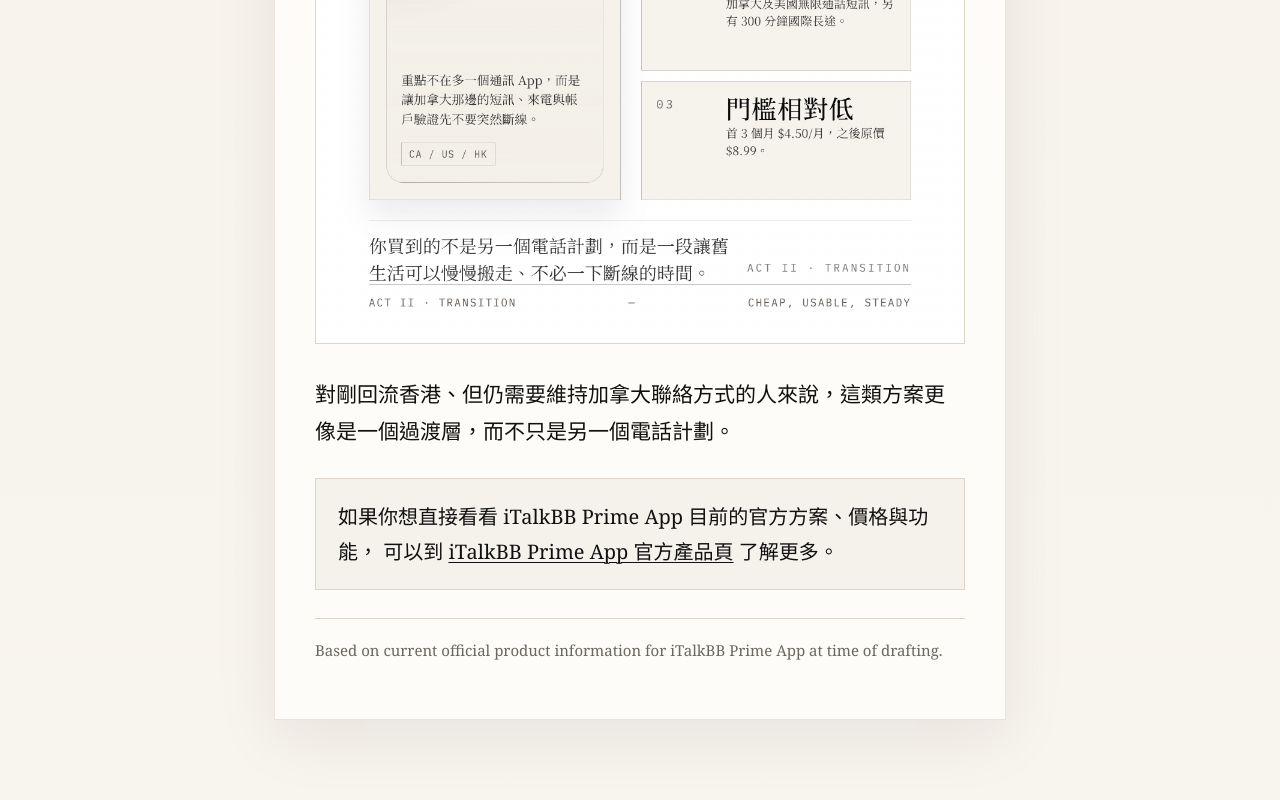
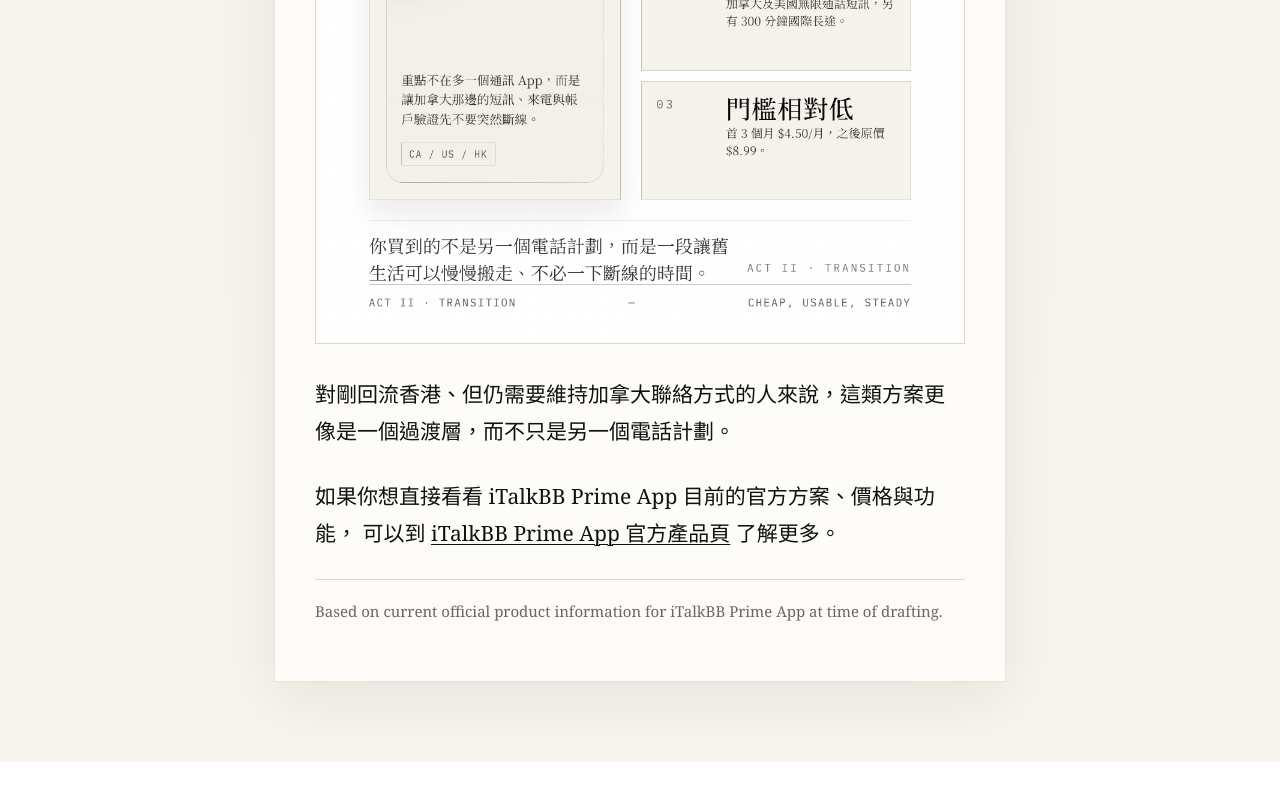
Before and after one commit to James-Zhu-CA/medium-import-prime-app-hk, a plain HTML site: page index.html in a window 1280 px wide. Shown: the part 3350-4150 px from the top of the page. After the commit the page ends 4112 px from the top, so only its background shows below. Drawn offline with Linux system fonts and the light colour scheme.

Commit message:
Move CTA out of boxed block

```diff
--- a/index.html
+++ b/index.html
@@ -76,14 +76,10 @@
       color: var(--muted);
       font-size: 15px;
     }
-    .cta {
+    .cta-link {
       margin: 28px 0 22px;
-      padding: 20px 22px;
-      border: 1px solid var(--line);
-      background: rgba(243, 239, 231, 0.72);
-      font-size: 20px;
     }
-    .cta a {
+    .cta-link a {
       color: var(--ink);
       text-decoration-thickness: 1px;
       text-underline-offset: 3px;
@@ -93,7 +89,7 @@
       article { padding: 24px 18px 32px; }
       .dek { font-size: 18px; }
       p { font-size: 19px; }
-      .cta { font-size: 18px; }
+      .cta-link { font-size: 19px; }
     }
   </style>
 </head>
@@ -126,12 +122,12 @@
 
       <p>對剛回流香港、但仍需要維持加拿大聯絡方式的人來說，這類方案更像是一個過渡層，而不只是另一個電話計劃。</p>
 
-      <div class="cta">
+      <p class="cta-link">
         如果你想直接看看 iTalkBB Prime App 目前的官方方案、價格與功能，
         可以到
         <a href="https://www.italkbb.ca/en/Prime_Home">iTalkBB Prime App 官方產品頁</a>
         了解更多。
-      </div>
+      </p>
 
       <div class="note">
         Based on current official product information for iTalkBB Prime App at time of drafting.
```
Also changed, not shown: medium-import.html (+5 -9 lines).
